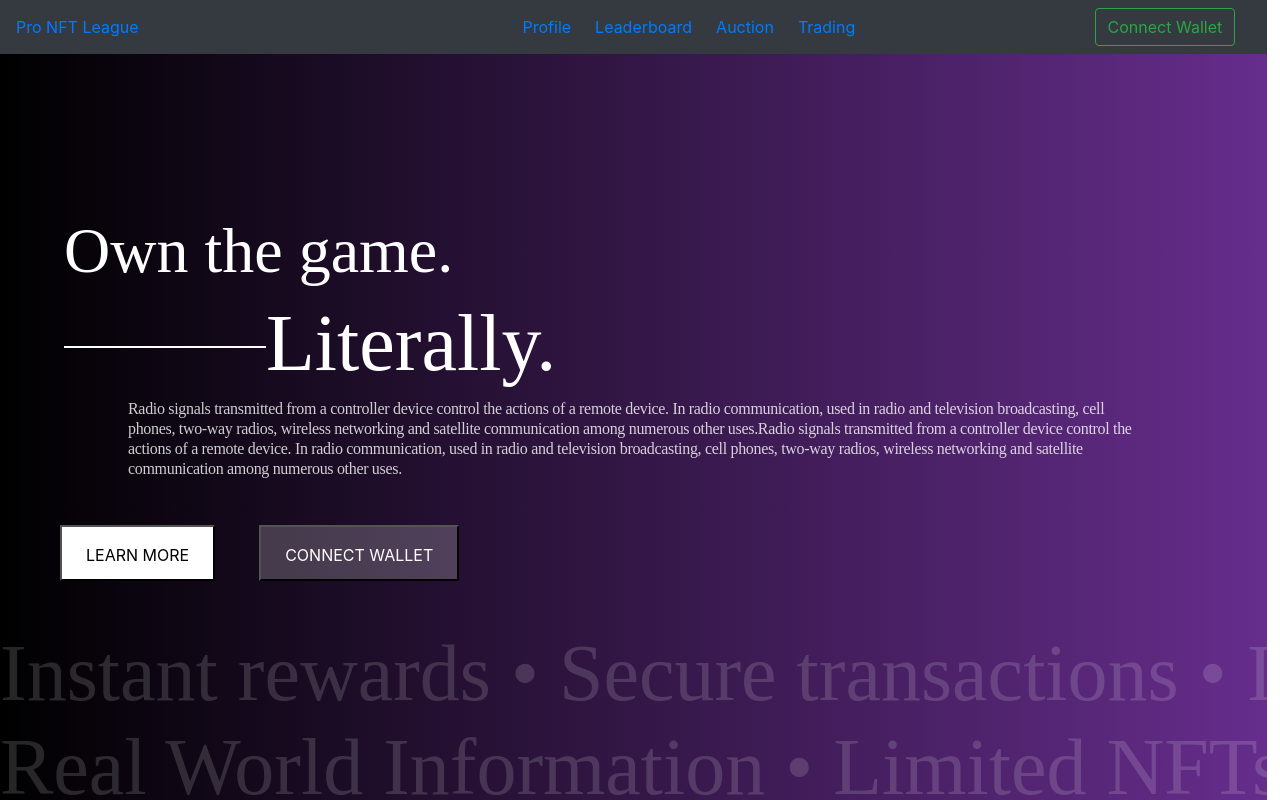
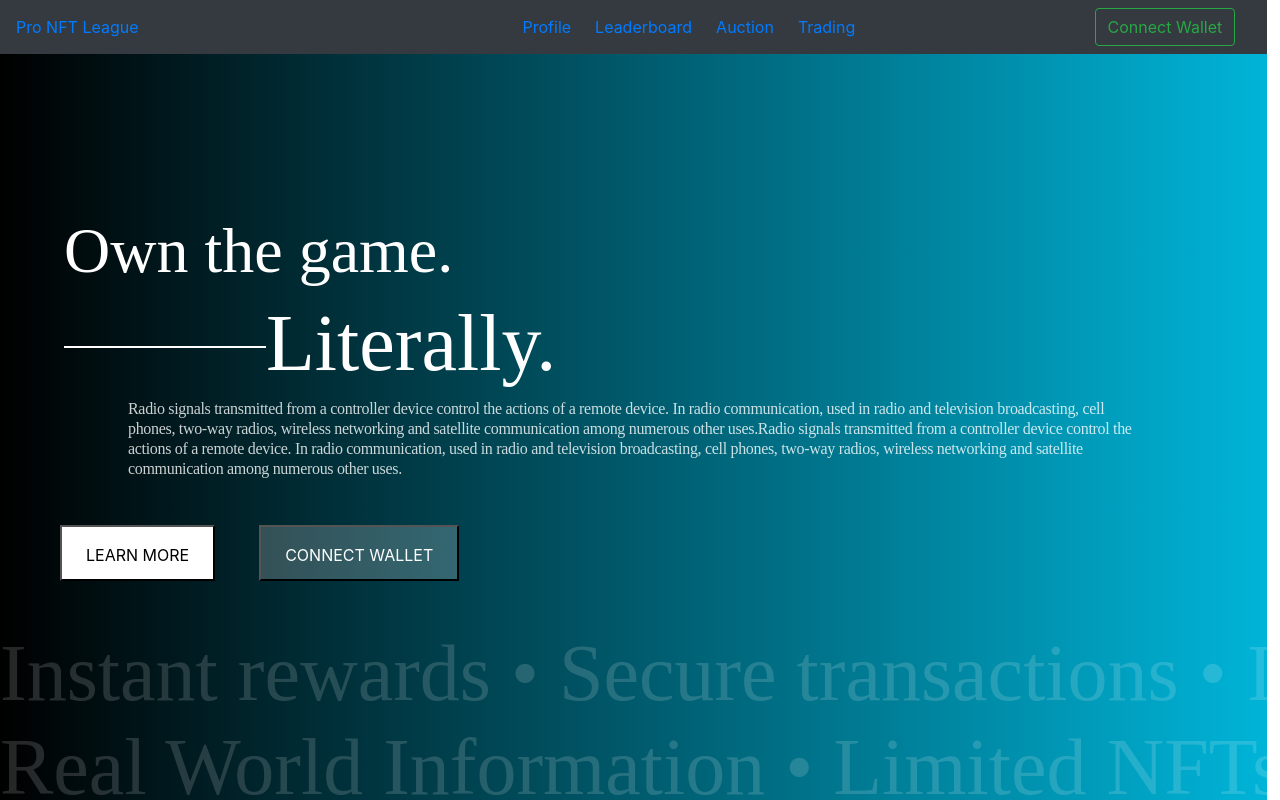
Before and after one commit to Anushkagupta1612/pnlfork, a React (Create React App) app in the folder frontend/: page / in a window 1280 px wide. Shown: the top 800 px of the page. Built offline with nearby package versions, Linux system fonts and the light colour scheme.

Commit message:
"Anushka;s demand!"

```diff
--- a/frontend/src/styles/navbar.css
+++ b/frontend/src/styles/navbar.css
@@ -3,7 +3,7 @@
 }
 
 .Nav{
-    background-image: linear-gradient(to left, #662D8C, black);
+    background-image: linear-gradient(to left, #00B4D8, black);
     background-size: cover;
     width: 99vw;
 }
```
